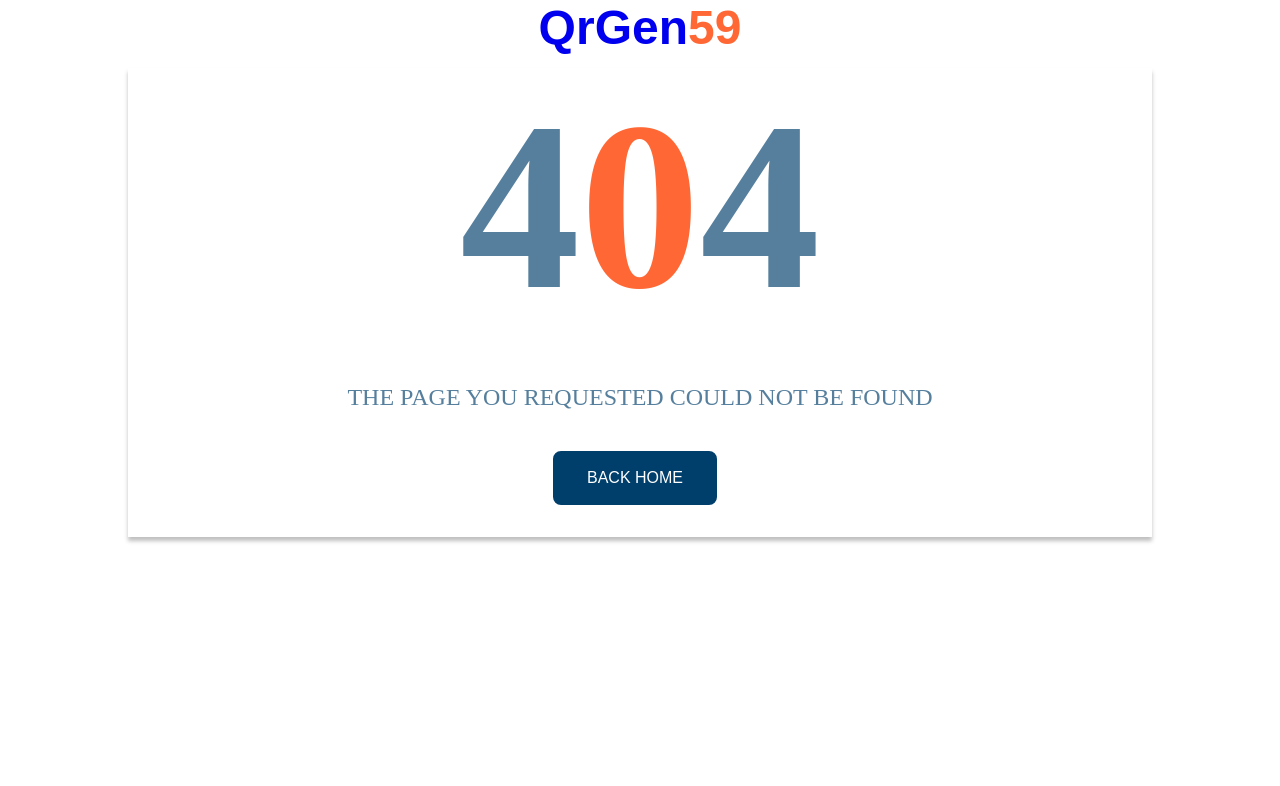
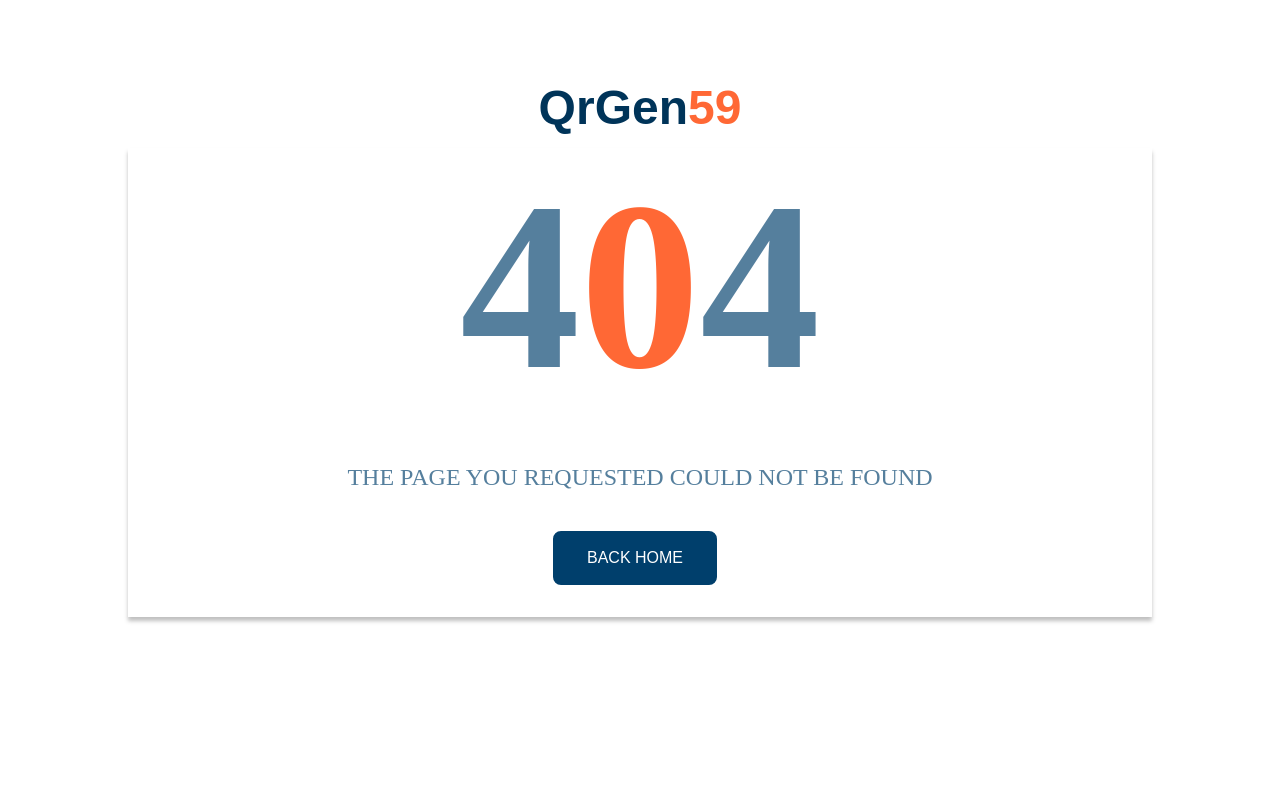
Before and after one commit to zuri-training/Team-59_QRGen, a Django app: template templates/404.html in a window 1280 px wide. Shown: the top 786 px of the page. Run offline with Django 4.2, Linux system fonts and the light colour scheme; the template is opened without the code that fills it, so the values that code supplies are empty; some web fonts are replaced.

Commit message:
latest commit

```diff
--- a/qrgen/static/404.css
+++ b/qrgen/static/404.css
@@ -11,10 +11,12 @@ body{
     font-size: 14px;
     font-family: 'Lato' sans-serif;
 	color: #557f9d;
+    padding-top: 5rem;
 
 }
 a{
     text-decoration: none;
+    color: #003459;
 }
 header{
     text-align: center;
```
Also changed, not shown: qrgen/migrations/0002_alter_file_file_alter_qrcode_date_gen_and_more.py (added).
